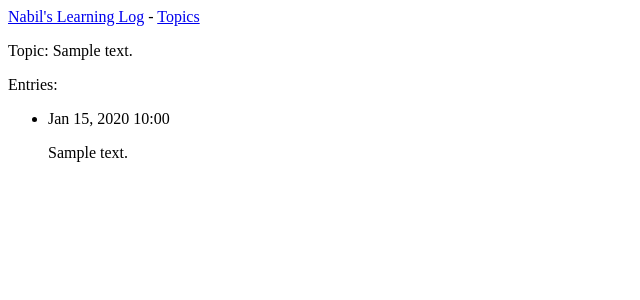
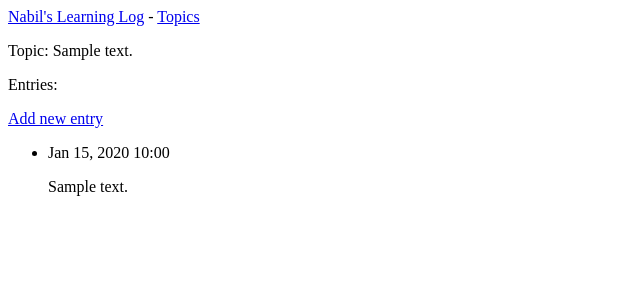
Before and after one commit to nkhalil98/journal, a Django app: page /topics/1/ in a window 1280 px wide. Shown: the top 300 px of the page, without its empty margins (0-640 px from the left). Run offline with Django 5.2, Linux system fonts and the light colour scheme; tables that the repository leaves empty hold one stand-in row (values such as "Sample post").

Commit message:
allow adding topics and entries

```diff
--- a/src/learning_logs/templates/learning_logs/topic.html
+++ b/src/learning_logs/templates/learning_logs/topic.html
@@ -4,6 +4,9 @@
   <p>Topic: {{topic.text}}</p>
 
   <p>Entries:</p>
+  <p>
+    <a href="{% url 'learning_logs:new_entry' topic.id %}">Add new entry</a>
+  </p>
   <ul>
     {% for entry in entries %}
       <li>
--- a/src/learning_logs/templates/learning_logs/topics.html
+++ b/src/learning_logs/templates/learning_logs/topics.html
@@ -13,4 +13,5 @@
       <li>No topics have been added yet.</li>
     {% endfor %}
   </ul>
+  <a href="{% url 'learning_logs:new_topic' %}">Add new topic</a>
 {% endblock content %}
--- a/src/learning_logs/urls.py
+++ b/src/learning_logs/urls.py
@@ -12,4 +12,8 @@ urlpatterns = [
     path("topics/", views.topics, name="topics"),
     # Detail page for a single topic
     path("topics/<int:topic_id>/", views.topic, name="topic"),
+    # Page for adding a new topic
+    path("new_topic/", views.new_topic, name="new_topic"),
+    # Page for adding a new entry
+    path("new_entry/<int:topic_id>/", views.new_entry, name="new_entry"),
 ]
--- a/src/learning_logs/views.py
+++ b/src/learning_logs/views.py
@@ -1,6 +1,7 @@
-from django.shortcuts import render
+from django.shortcuts import render, redirect
 
 from .models import Topic
+from .forms import TopicForm, EntryForm
 
 
 # Create your views here.
@@ -22,3 +23,41 @@ def topic(request, topic_id):
     entries = topic.entry_set.order_by("-date_added")
     context = {"topic": topic, "entries": entries}
     return render(request, "learning_logs/topic.html", context)
+
+
+def new_topic(request):
+    """Add a new topic."""
+    if request.method != "POST":
+        # No data submitted; create a blank form.
+        form = TopicForm()
+    else:
+        # POST data submitted; process data.
+        form = TopicForm(data=request.POST)
+        if form.is_valid():
+            form.save()
+            return redirect("learning_logs:topics")
+
+    # Display a blank or invalid form.
+    context = {"form": form}
+    return render(request, "learning_logs/new_topic.html", context)
+
+
+def new_entry(request, topic_id):
+    """Add a new entry for a particular topic."""
+    topic = Topic.objects.get(id=topic_id)
+
+    if request.method != "POST":
+        # No data submitted; create a blank form.
+        form = EntryForm()
+    else:
+        # POST data submitted; process data.
+        form = EntryForm(data=request.POST)
+        if form.is_valid():
+            new_entry = form.save(commit=False)
+            new_entry.topic = topic
+            new_entry.save()
+            return redirect("learning_logs:topic", topic_id=topic_id)
+
+    # Display a blank or invalid form.
+    context = {"topic": topic, "form": form}
+    return render(request, "learning_logs/new_entry.html", context)
```
Also changed, not shown: src/learning_logs/forms.py (added, +18 -0 lines), src/learning_logs/templates/learning_logs/new_entry.html (added, +13 -0 lines), src/learning_logs/templates/learning_logs/new_topic.html (added, +11 -0 lines), src/learning_logs/migrations/0001_initial.py, src/learning_logs/migrations/0002_entry.py.
